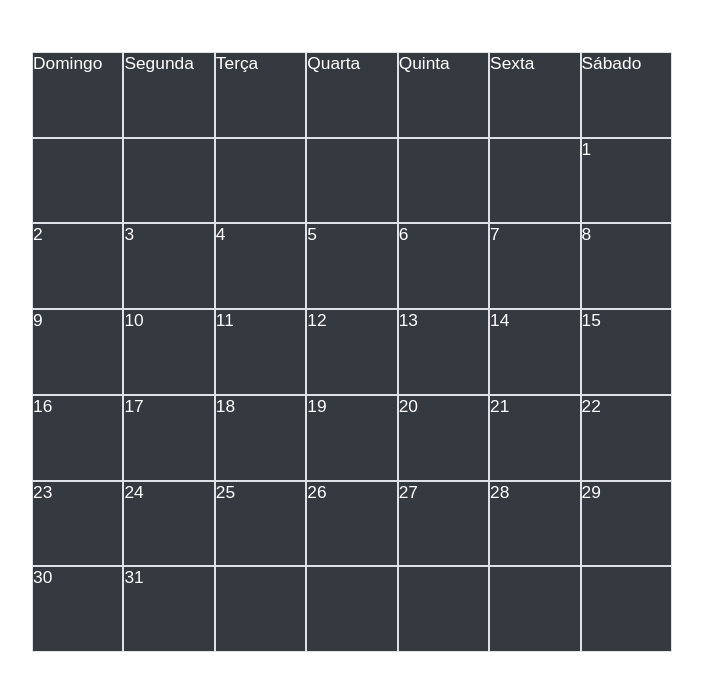
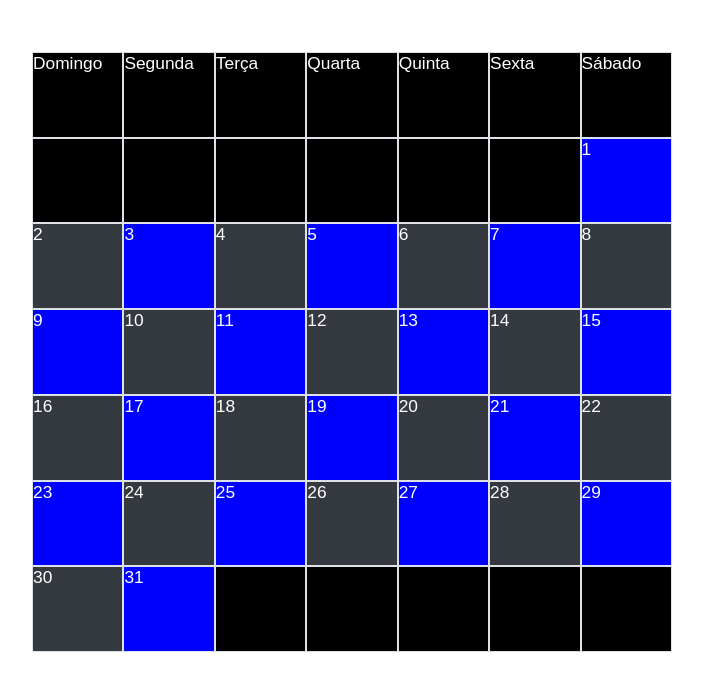
Before and after one commit to akalinoxd/tabela, a website: page tabela.html in a window 1280 px wide. Shown: the whole page, without its empty margins (288-991 px from the left). Drawn offline with nearby package versions, Linux system fonts and the light colour scheme; files whose address does not match are found by name.

Commit message:
Update tabela.html

```diff
--- a/tabela.html
+++ b/tabela.html
@@ -3,8 +3,8 @@
 <head>
     <meta charset="UTF-8">
     <meta http-equiv="X-UA-Compatible" content="IE=edge">
-    <meta name="viewport" content="width=device-width, initial-scale=1.0">
-    <title>Document</title>
+    <meta name="viewport" content="device , initial-scale=1.0">
+    <title>Calendario</title>
     <link rel="stylesheet" href="node_modules/bootstrap/compiler/bootstrap.css">
     <link rel="stylesheet" href="node_modules/bootstrap/compiler/style.css">
     <link rel="stylesheet" href="node_modules/font-awesome/css/font-awesome.css">
@@ -12,166 +12,166 @@
 </head>
 <body class="">
 
-    <div class="container w-50 h-75 bg-dark mt-5 text-white p-0">
+    <div class="tabela tabPC w-50 h-75 bg-dark mt-5 text-white p-0">
         <div class="row w-100 h-100 m-0">
             <div class="row tabRow ml-0">
-                <div class="col tabContent p-0 border" id="tabD">
+                <div class="array col d-flex tabContent p-0 border tabD">
                     Domingo
                 </div>
-                <div class="col tabContent p-0 border" id="tabS">
+                <div class="array col d-flex tabContent p-0 border tabS">
                     Segunda
                 </div>
-                <div class="col tabContent p-0 border" id="tabT">
+                <div class="array col d-flex tabContent p-0 border tabT">
                     Terça
                 </div>
-                <div class="col tabContent p-0 border" id="tabQ">
+                <div class="array col d-flex tabContent p-0 border tabQ">
                     Quarta
                 </div>
-                <div class="col tabContent p-0 border" id="tabQ2">
+                <div class="array col d-flex tabContent p-0 border tabQ2">
                     Quinta
                 </div>
-                <div class="col tabContent p-0 border" id="tabS2">
+                <div class="array col d-flex tabContent p-0 border tabS2">
                     Sexta
                 </div>
-                <div class="col tabContent p-0 border" id="tabS3">
+                <div class="array col d-flex tabContent p-0 border tabS3">
                     Sábado
                 </div>
             </div>
             <div class="row tabRow ml-0">
-                <div class="col tabContent p-0 border" id="tab1">
+                <div class="array col d-flex tabContent p-0 border tab1">
 
                 </div>
-                <div class="col tabContent p-0 border" id="tab2">
+                <div class="array col d-flex tabContent p-0 border tab2">
 
                 </div>
-                <div class="col tabContent p-0 border" id="tab3">
+                <div class="array col d-flex tabContent p-0 border tab3">
 
                 </div>
-                <div class="col tabContent p-0 border" id="tab4">
+                <div class="array col d-flex tabContent p-0 border tab4">
 
                 </div>
-                <div class="col tabContent p-0 border" id="tab5">
+                <div class="array col d-flex tabContent p-0 border tab5">
 
                 </div>
-                <div class="col tabContent p-0 border" id="tab6">
+                <div class="array col d-flex tabContent p-0 border tab6">
 
                 </div>
-                <div class="col tabContent p-0 border" id="tab7">
+                <div class="array col d-flex tabContent p-0 border tab7">
                     1
                 </div>
             </div>
             <div class="row tabRow ml-0">
-                <div class="col tabContent p-0 border" id="tab8">
+                <div class="array col d-flex tabContent p-0 border tab8">
                     2
                 </div>
-                <div class="col tabContent p-0 border" id="tab9">
+                <div class="array col d-flex tabContent p-0 border tab9">
                     3
                 </div>
-                <div class="col tabContent p-0 border" id="tab10">
+                <div class="array col d-flex tabContent p-0 border tab10">
                     4
                 </div>
-                <div class="col tabContent p-0 border" id="tab11">
+                <div class="array col d-flex tabContent p-0 border tab11">
                     5
                 </div>
-                <div class="col tabContent p-0 border" id="tab12">
+                <div class="array col d-flex tabContent p-0 border tab12">
                     6
                 </div>
-                <div class="col tabContent p-0 border" id="tab13">
+                <div class="array col d-flex tabContent p-0 border tab13">
                     7
                 </div>
-                <div class="col tabContent p-0 border" id="tab14">
+                <div class="array col d-flex tabContent p-0 border tab14">
                     8
                 </div>
             </div>
             <div class="row tabRow ml-0">
-                <div class="col tabContent p-0 border" id="tab15">
+                <div class="array col d-flex tabContent p-0 border tab15">
                     9
                 </div>
-                <div class="col tabContent p-0 border" id="tab16">
+                <div class="array col d-flex tabContent p-0 border tab16">
                     10
                 </div>
-                <div class="col tabContent p-0 border" id="tab17">
+                <div class="array col d-flex tabContent p-0 border tab17">
                     11
                 </div>
-                <div class="col tabContent p-0 border" id="tab18">
+                <div class="array col d-flex tabContent p-0 border tab18">
                     12
                 </div>
-                <div class="col tabContent p-0 border" id="tab19">
+                <div class="array col d-flex tabContent p-0 border tab19">
                     13
                 </div>
-                <div class="col tabContent p-0 border" id="tab20">
+                <div class="array col d-flex tabContent p-0 border tab20">
                     14
                 </div>
-                <div class="col tabContent p-0 border" id="tab21">
+                <div class="array col d-flex tabContent p-0 border tab21">
                     15
                 </div>
             </div>
             <div class="row tabRow ml-0">
-                <div class="col tabContent p-0 border" id="tab22">
+                <div class="array col d-flex tabContent p-0 border tab22">
                     16
                 </div>
-                <div class="col tabContent p-0 border" id="tab23">
+                <div class="array col d-flex tabContent p-0 border tab23">
                     17
                 </div>
-                <div class="col tabContent p-0 border" id="tab24">
+                <div class="array col d-flex tabContent p-0 border tab24">
                     18
                 </div>
-                <div class="col tabContent p-0 border" id="tab25">
+                <div class="array col d-flex tabContent p-0 border tab25">
                     19
                 </div>
-                <div class="col tabContent p-0 border" id="tab26">
+                <div class="array col d-flex tabContent p-0 border tab26">
                     20
                 </div>
-                <div class="col tabContent p-0 border" id="tab27">
+                <div class="array col d-flex tabContent p-0 border tab27">
                     21
                 </div>
-                <div class="col tabContent p-0 border" id="tab28">
+                <div class="array col d-flex tabContent p-0 border tab28">
                     22
                 </div>
             </div>
             <div class="row tabRow ml-0">
-                <div class="col tabContent p-0 border" id="tab29">
+                <div class="array col d-flex tabContent p-0 border tab29">
                     23
                 </div>
-                <div class="col tabContent p-0 border" id="tab30">
+                <div class="array col d-flex tabContent p-0 border tab30">
                     24
                 </div>
-                <div class="col tabContent p-0 border" id="tab31">
+                <div class="array col d-flex tabContent p-0 border tab31">
                     25
                 </div>
-                <div class="col tabContent p-0 border" id="tab32">
+                <div class="array col d-flex tabContent p-0 border tab32">
                     26
                 </div>
-                <div class="col tabContent p-0 border" id="tab33">
+                <div class="array col d-flex tabContent p-0 border tab33">
                     27
                 </div>
-                <div class="col tabContent p-0 border" id="tab34">
+                <div class="array col d-flex tabContent p-0 border tab34">
                     28
                 </div>
-                <div class="col tabContent p-0 border" id="tab35">
+                <div class="array col d-flex tabContent p-0 border tab35">
                     29
                 </div>
             </div>
             <div class="row tabRow ml-0">
-                <div class="col tabContent p-0 border" id="tab36">
+                <div class="array col d-flex tabContent p-0 border tab36">
                     30
                 </div>
-                <div class="col tabContent p-0 border" id="tab37">
+                <div class="array col d-flex tabContent p-0 border tab37">
                     31
                 </div>
-                <div class="col tabContent p-0 border" id="tab38">
+                <div class="array col d-flex tabContent p-0 border tab38">
 
                 </div>
-                <div class="col tabContent p-0 border" id="tab39">
+                <div class="array col d-flex tabContent p-0 border tab39">
 
                 </div>
-                <div class="col tabContent p-0 border" id="tab40">
+                <div class="array col d-flex tabContent p-0 border tab40">
 
                 </div>
-                <div class="col tabContent p-0 border" id="tab41">
+                <div class="array col d-flex tabContent p-0 border tab41">
 
                 </div>
-                <div class="col tabContent p-0 border" id="tab42">
+                <div class="array col d-flex tabContent p-0 border tab42">
 
                 </div>
             </div>
@@ -185,5 +185,8 @@
 <script src="node_modules/bootstrap/dist/js/bootstrap.js"></script>
 
 <script src="https://ajax.googleapis.com/ajax/libs/jquery/1.11.1/jquery.min.js"></script>
-<script type="text/javascript" src="tabela.js"></script>
+<script type="text/javascript" src="pintarpares.js"></script>
+<script type="text/javascript" src="pintarOnclick.js"></script>
+<script type="text/javascript" src="scrollHorizontal.js"></script>
+<script type="text/javascript" src="quadroVazio.js"></script>
 </html>
```
